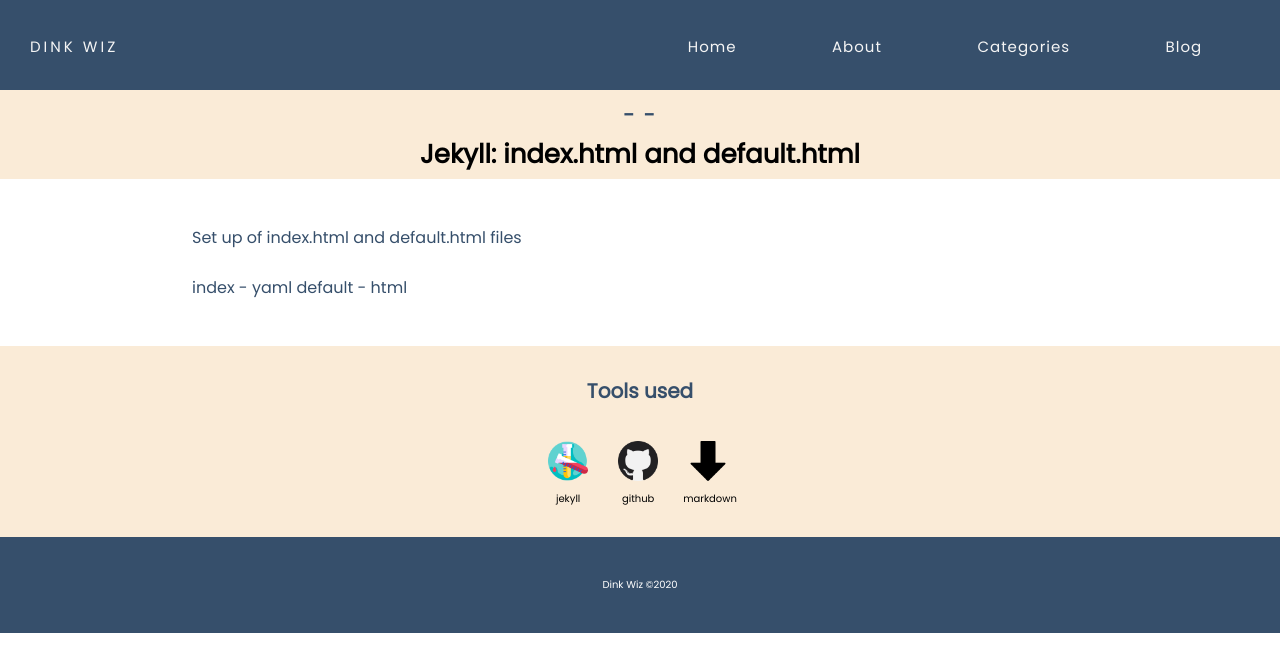
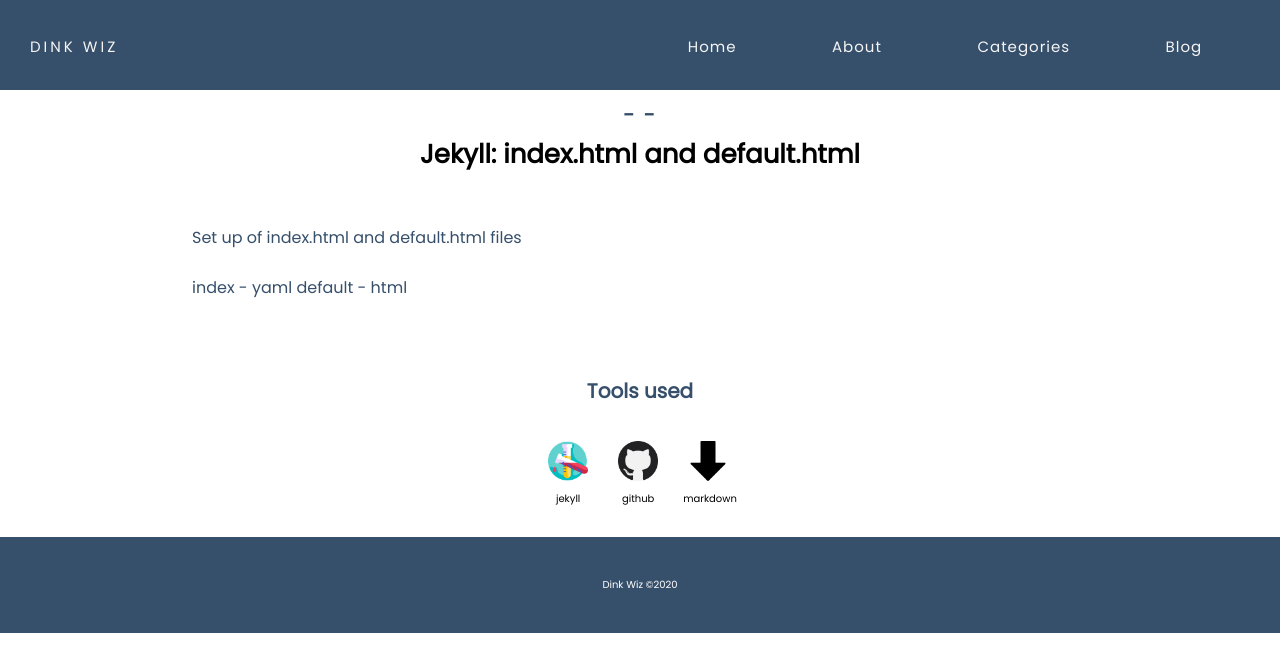
Before and after one commit to dinkwiz/dinkwiz.github.io, a Jekyll site: the page built from _posts/2020-07-18-Jekyll-Initial-html.md, in a window 1280 px wide. Shown: the top 672 px of the page. Built offline with Jekyll 4.4.1, drawn with Linux system fonts in a browser that asks for light colours.

Commit message:
update subtitle colours

```diff
--- a/assets/css/style.css
+++ b/assets/css/style.css
@@ -141,7 +141,7 @@ nav a {
   align-items: center;
   justify-content: center;
   flex-direction: column;
-  background-color:antiquewhite;
+  background-color:white;
   margin-bottom: 2rem;
 }
 
@@ -259,7 +259,7 @@ nav a {
   align-items: center;
   justify-content: center;
   flex-direction: column;
-  background-color:antiquewhite;
+  background-color:white;
   margin-bottom: 2rem;
 }
 
@@ -321,7 +321,7 @@ nav a {
 
 .tags-section {
   padding: 0rem 0rem 3rem 0rem;
-  background-color:antiquewhite;
+  background-color:white;
   margin-top: 2rem;
 }
 
```
